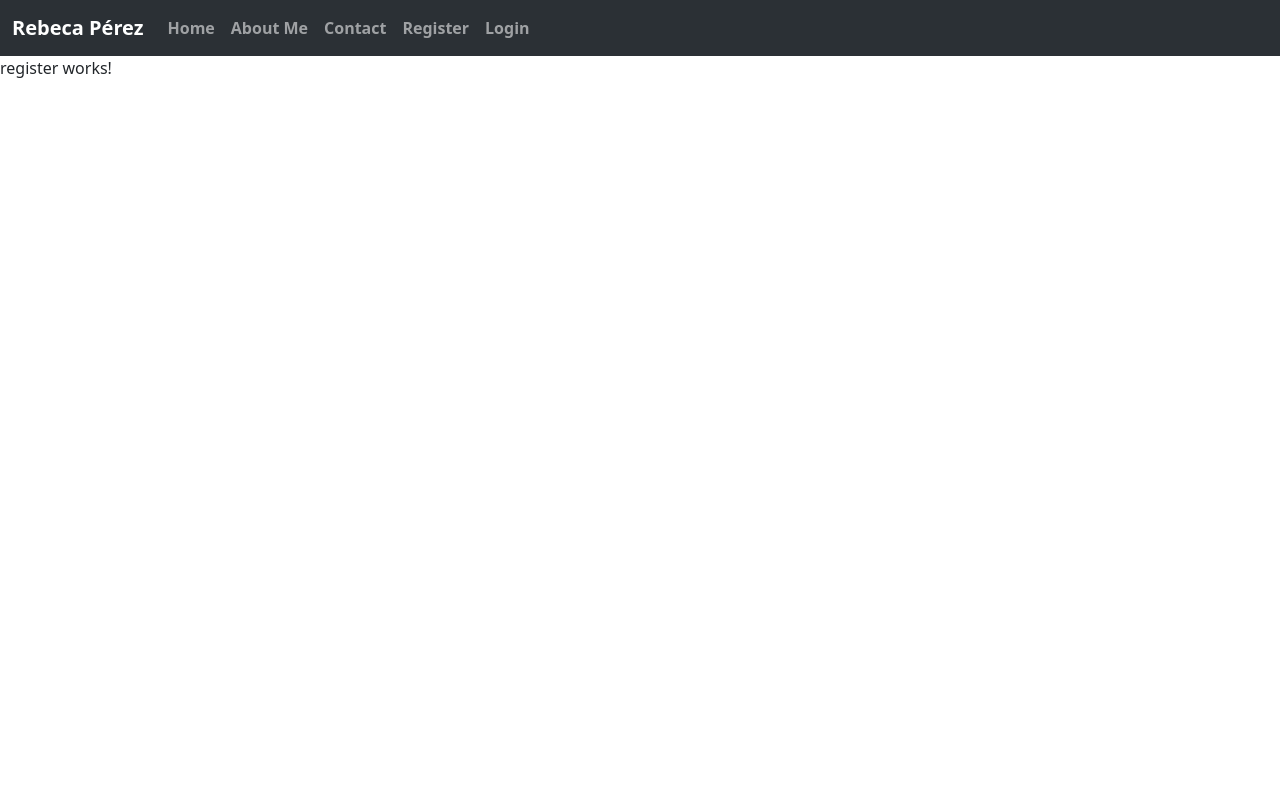
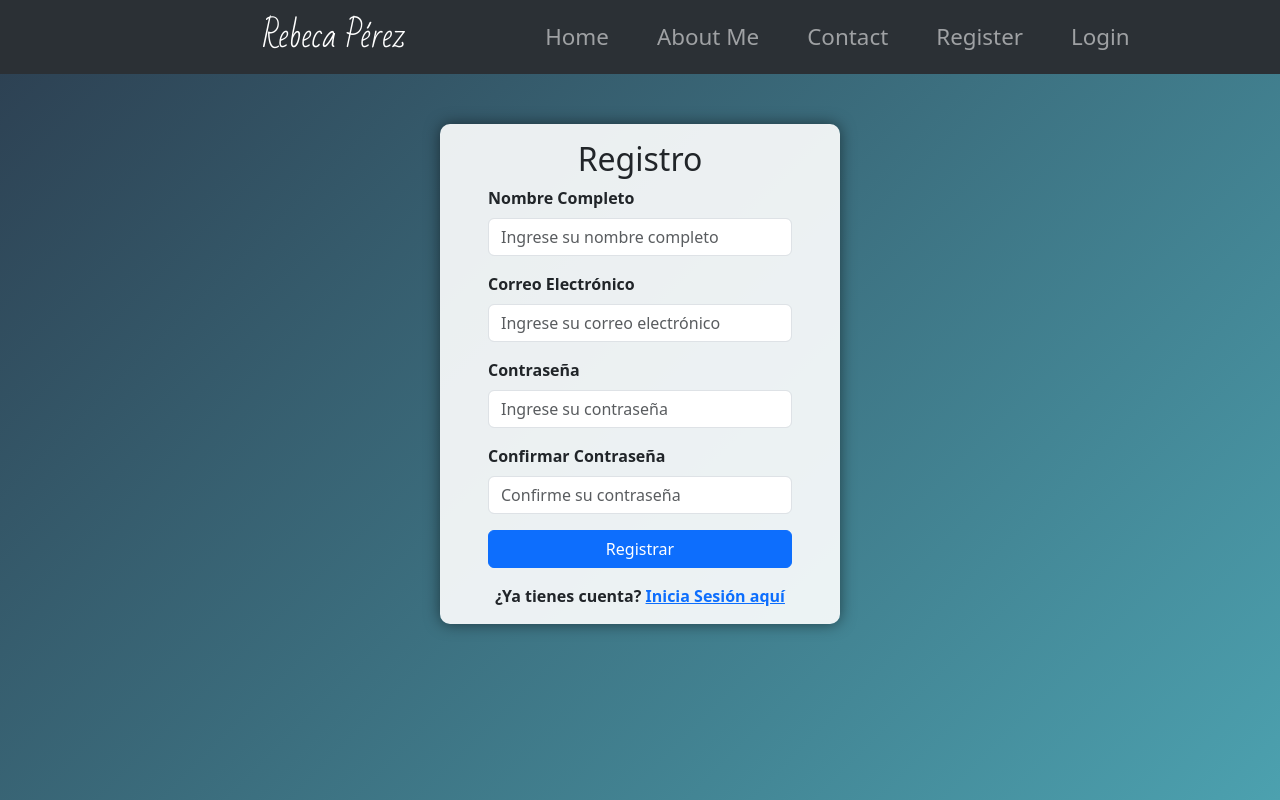
Before and after one commit to Pro-gra-mer/WebPersonal, an Angular app: page /register in a window 1280 px wide. Built offline with nearby package versions, Linux system fonts and the light colour scheme.

Commit message:
Creación de formularios y About Me

```diff
--- a/src/app/app.component.css
+++ b/src/app/app.component.css
@@ -1,3 +1,18 @@
+@import url("https://fonts.googleapis.com/css2?family=Bad+Script&display=swap");
+
+.logo {
+  font-family: "Bad Script", cursive;
+  font-size: 1.6em;
+  font-style: normal;
+  padding-right: 100px;
+}
+
 nav {
-  font-weight: 600;
+  font-size: 1.4em;
+  padding-left: 250px;
+  margin-bottom: -50px;
 }
+
+nav a {
+  margin-right: 2rem;
+}
--- a/src/app/app.component.html
+++ b/src/app/app.component.html
@@ -1,6 +1,6 @@
 <nav class="navbar navbar-expand-lg bg-body-tertiary" data-bs-theme="dark">
   <div class="container-fluid">
-    <a class="navbar-brand" href="#">Rebeca Pérez</a>
+    <a class="navbar-brand" href="#"><span class="logo">Rebeca Pérez</span></a>
     <button
       class="navbar-toggler"
       type="button"
--- a/src/app/pages/aboutme/aboutme.component.css
+++ b/src/app/pages/aboutme/aboutme.component.css
@@ -0,0 +1,20 @@
+@import url("https://fonts.googleapis.com/css2?family=Bad+Script&display=swap");
+
+.container-fluid {
+  font-family: "Bad Script", cursive;
+  text-shadow: 2px 6px 4px rgba(0, 0, 0, 0.5);
+  height: 100vh;
+  background: linear-gradient(135deg, #2c3e50, #4ca1af);
+  padding: 80px 200px;
+  color: #fff;
+  margin-top: -100px;
+}
+
+.container-fluid h2 {
+  font-size: 3em;
+  margin-bottom: 50px;
+}
+
+.container-fluid p {
+  font-size: 1.6em;
+}
--- a/src/app/pages/aboutme/aboutme.component.html
+++ b/src/app/pages/aboutme/aboutme.component.html
@@ -1 +1,14 @@
-<p>aboutme works!</p>
+<div class="container-fluid mt-5">
+  <h2 class="text-center">Sobre Mí</h2>
+  <p>
+    "Hola, soy Rebeca Pérez. Soy desarrolladora web con una pasión por crear
+    aplicaciones web atractivas y funcionales. Me encanta trabajar con
+    tecnologías modernas y aprender continuamente.
+  </p>
+  <p>
+    Tengo experiencia en varios lenguajes de programación y frameworks, y
+    siempre busco mejorar mis habilidades. Fuera del trabajo, disfruto de la
+    videografía y la lectura.
+  </p>
+  <p>Gracias por visitar mi página. ¡Espero que podamos conectar!"</p>
+</div>
--- a/src/app/pages/contact/contact.component.css
+++ b/src/app/pages/contact/contact.component.css
@@ -0,0 +1,14 @@
+.container-fluid {
+  margin-top: 100px;
+  max-width: 500px;
+  background-color: rgba(
+    255,
+    255,
+    255,
+    0.9
+  ); /* Fondo blanco con opacidad para resaltar el formulario */
+  border-radius: 10px; /* Bordes redondeados */
+  box-shadow: 0 0 15px rgba(0, 0, 0, 0.5); /* Sombra sutil para profundidad */
+  padding: 20px; /* Espaciado interno adicional */
+  font-weight: 600;
+}
--- a/src/app/pages/contact/contact.component.html
+++ b/src/app/pages/contact/contact.component.html
@@ -1 +1,36 @@
-<p>contact works!</p>
+<div class="container-fluid px-5 py-3">
+  <h2 class="text-center">Contacto</h2>
+  <form>
+    <div class="mb-3">
+      <label for="name" class="form-label">Nombre</label>
+      <input
+        type="text"
+        class="form-control"
+        id="name"
+        placeholder="Ingrese su nombre"
+        required
+      />
+    </div>
+    <div class="mb-3">
+      <label for="email" class="form-label">Correo Electrónico</label>
+      <input
+        type="email"
+        class="form-control"
+        id="email"
+        placeholder="Ingrese su correo electrónico"
+        required
+      />
+    </div>
+    <div class="mb-3">
+      <label for="message" class="form-label">Mensaje</label>
+      <textarea
+        class="form-control"
+        id="message"
+        rows="4"
+        placeholder="Escriba su mensaje aquí..."
+        required
+      ></textarea>
+    </div>
+    <button type="submit" class="btn btn-primary w-100">Enviar</button>
+  </form>
+</div>
--- a/src/app/pages/login/login.component.css
+++ b/src/app/pages/login/login.component.css
@@ -0,0 +1,14 @@
+.container-fluid {
+  margin-top: 100px;
+  max-width: 400px;
+  background-color: rgba(
+    255,
+    255,
+    255,
+    0.9
+  ); /* Fondo blanco con opacidad para resaltar el formulario */
+  border-radius: 10px; /* Bordes redondeados */
+  box-shadow: 0 0 15px rgba(0, 0, 0, 0.5); /* Sombra sutil para profundidad */
+  padding: 20px; /* Espaciado interno adicional */
+  font-weight: 600;
+}
--- a/src/app/pages/login/login.component.html
+++ b/src/app/pages/login/login.component.html
@@ -1 +1,32 @@
-<p>login works!</p>
+<div class="container-fluid px-5 py-3">
+  <h2 class="text-center">Iniciar Sesión</h2>
+  <form>
+    <div class="mb-3">
+      <label for="email" class="form-label">Correo Electrónico</label>
+      <input
+        type="email"
+        class="form-control"
+        id="email"
+        placeholder="Ingrese su correo electrónico"
+        required
+      />
+    </div>
+    <div class="mb-3">
+      <label for="password" class="form-label">Contraseña</label>
+      <input
+        type="password"
+        class="form-control"
+        id="password"
+        placeholder="Ingrese su contraseña"
+        required
+      />
+    </div>
+    <button type="submit" class="btn btn-primary w-100">Iniciar Sesión</button>
+  </form>
+  <div class="text-center mt-3">
+    <a href="#">¿Olvidaste tu contraseña?</a>
+  </div>
+  <div class="text-center mt-2">
+    <span>No tienes cuenta? <a href="/register">Regístrate aquí</a></span>
+  </div>
+</div>
--- a/src/app/pages/register/register.component.css
+++ b/src/app/pages/register/register.component.css
@@ -0,0 +1,14 @@
+.container-fluid {
+  max-width: 400px;
+  margin-top: 100px;
+  background-color: rgba(
+    255,
+    255,
+    255,
+    0.9
+  ); /* Fondo blanco con opacidad para resaltar el formulario */
+  border-radius: 10px; /* Bordes redondeados */
+  box-shadow: 0 0 15px rgba(0, 0, 0, 0.5); /* Sombra sutil para profundidad */
+  padding: 20px; /* Espaciado interno adicional */
+  font-weight: 600;
+}
--- a/src/app/pages/register/register.component.html
+++ b/src/app/pages/register/register.component.html
@@ -1 +1,51 @@
-<p>register works!</p>
+<div class="container-fluid px-5 py-3">
+  <h2 class="text-center">Registro</h2>
+  <form>
+    <div class="mb-3">
+      <label for="name" class="form-label">Nombre Completo</label>
+      <input
+        type="text"
+        class="form-control"
+        id="name"
+        placeholder="Ingrese su nombre completo"
+        required
+      />
+    </div>
+    <div class="mb-3">
+      <label for="email" class="form-label">Correo Electrónico</label>
+      <input
+        type="email"
+        class="form-control"
+        id="email"
+        placeholder="Ingrese su correo electrónico"
+        required
+      />
+    </div>
+    <div class="mb-3">
+      <label for="password" class="form-label">Contraseña</label>
+      <input
+        type="password"
+        class="form-control"
+        id="password"
+        placeholder="Ingrese su contraseña"
+        required
+      />
+    </div>
+    <div class="mb-3">
+      <label for="confirmPassword" class="form-label"
+        >Confirmar Contraseña</label
+      >
+      <input
+        type="password"
+        class="form-control"
+        id="confirmPassword"
+        placeholder="Confirme su contraseña"
+        required
+      />
+    </div>
+    <button type="submit" class="btn btn-primary w-100">Registrar</button>
+  </form>
+  <div class="text-center mt-3">
+    <span>¿Ya tienes cuenta? <a href="/login">Inicia Sesión aquí</a></span>
+  </div>
+</div>
--- a/src/styles.css
+++ b/src/styles.css
@@ -1 +1,9 @@
-/* You can add global styles to this file, and also import other style files */
+* {
+  margin: 0;
+  padding: 0;
+  box-sizing: border-box;
+}
+body {
+  height: 100vh;
+  background: linear-gradient(135deg, #2c3e50, #4ca1af);
+}
```
